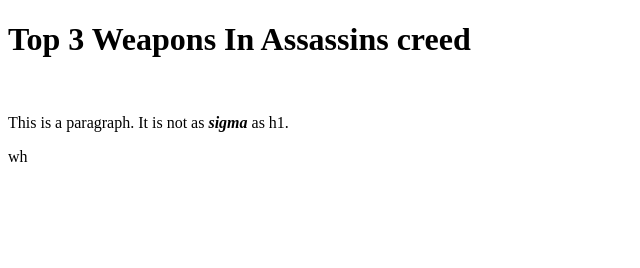
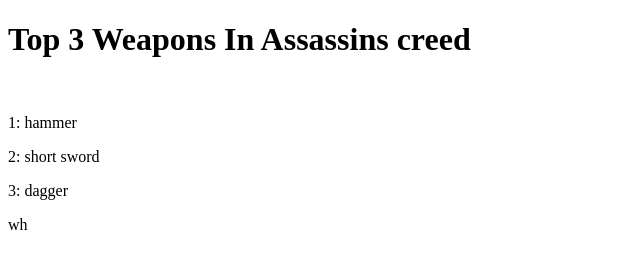
Before and after one commit to bushhero/kai2, a plain HTML site: page index.html in a window 1280 px wide. Shown: the whole page, without its empty margins (0-640 px from the left). Drawn offline with Linux system fonts and the light colour scheme.

Commit message:
Update index.html

```diff
--- a/index.html
+++ b/index.html
@@ -6,7 +6,9 @@
 <body>
 <h1>Top 3 Weapons In Assassins creed</h1>
 <br>
-<p> This is a paragraph. It is not as <I><b>sigma</b></I> as h1. </p>
+<p>1: hammer</p>
+<p>2: short sword</p>
+<p>3: dagger</p>
 </body>
 <img>wh
 </html>
```
